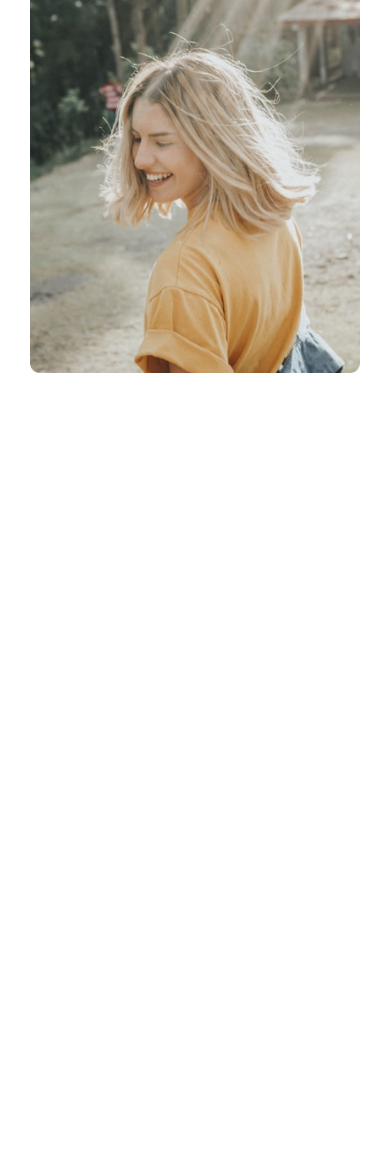
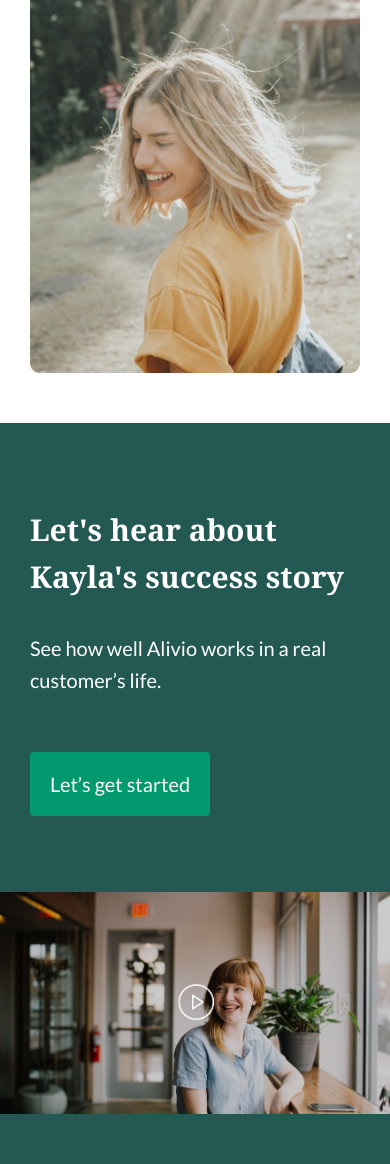
Before and after one commit to vsamura/Alivio, a plain HTML site: page index.html in a window 390 px wide. Shown: the part 3583-4747 px from the top of the page. Before the commit the page ends 4006 px from the top, so only its background shows below. Drawn offline with Linux system fonts and the light colour scheme.

Commit message:
add video section

```diff
--- a/index.html
+++ b/index.html
@@ -39,7 +39,8 @@
     </div>
     <div class="container">
       <h1 class="header-h1">Be aware, Manage well.</h1>
-      <p class="header-p">Everyone experiences stress in different ways. Let Alivio guide you, in a personalized journal experience, to overcome your stress.</p>
+      <p class="header-p">Everyone experiences stress in different ways. Let Alivio guide you, in a personalized journal
+        experience, to overcome your stress.</p>
       <a class="nav-btn start header-btn" href="#">Find Your Way</a>
     </div>
   </header>
@@ -50,7 +51,9 @@
         <h4 class="h4 works-h4">How it works</h4>
         <div class="works-box">
           <h2 class="h2 works-h2">Understand & Release the stress in 3 steps</h2>
-          <p class="text works-p">Alivio offers as many journals it takes, tackling different areas such as anxiety, overwhelmedness, sadness, or anger, and a variety of personal causes, to help you become aware of your emotions, and guide you in how to manage stress.</p>
+          <p class="text works-p">Alivio offers as many journals it takes, tackling different areas such as anxiety,
+            overwhelmedness, sadness, or anger, and a variety of personal causes, to help you become aware of your
+            emotions, and guide you in how to manage stress.</p>
         </div>
       </div>
       <div class="works-bot">
@@ -59,27 +62,45 @@
             <div class="box-item-header">01
               <h4 class="box-item-h4">Personalize</h4>
             </div>
-            <p class="box-item-p">Answer a quick survey about how you express yourself, what causes you stress, and what area would you like to work on. This way, we can fully personalize your journal!</p>
+            <p class="box-item-p">Answer a quick survey about how you express yourself, what causes you stress, and what
+              area would you like to work on. This way, we can fully personalize your journal!</p>
             <img class="box-item-img" src="img/Personalize.jpg" alt="foto">
           </div>
           <div class="box-item">
             <div class="box-item-header">02
               <h4 class="box-item-h4">Write & Understand</h4>
             </div>
-            <p class="box-item-p">Write, draw, reflect, understand. Alivio will guide you through the prompts and will help you manage your stress!</p>
+            <p class="box-item-p">Write, draw, reflect, understand. Alivio will guide you through the prompts and will
+              help you manage your stress!</p>
             <img class="box-item-img" src="img/Write.png" alt="foto">
           </div>
           <div class="box-item">
             <div class="box-item-header">03
               <h4 class="box-item-h4">Alivio!</h4>
             </div>
-            <p class="box-item-p">Now you are aware, and have a way to manage and overcome your own stress.br<br>What are you waiting for? Alivio today!</p>
+            <p class="box-item-p">Now you are aware, and have a way to manage and overcome your own stress.br<br>What
+              are you waiting for? Alivio today!</p>
             <img class="box-item-img" src="img/Alivio.jpg" alt="foto">
           </div>
         </div>
       </div>
     </div>
   </section>
+
+  <section class="video">
+    <div class="video-container">
+      <div class="video-content">
+        <h2 class="video-h2">Let's hear about Kayla's success story</h2>
+        <p class="video-p">See how well Alivio works in a real customer’s life. </p>
+        <a class="nav-btn start header-btn" href="#">Let’s get started</a>
+      </div>
+      <div class="video-box">
+        <a class="play-a" href="#"><img class="play-img" src="img/play-white.svg" alt="play"></a>
+      </div>
+    </div>
+    <a class="play-a-min" href="#"><img class="play-img" src="img/Video-buttom.jpg" alt="play"></a>
+  </section>
+
 </body>
 
 </html>
--- a/styles/styles.css
+++ b/styles/styles.css
@@ -218,7 +218,7 @@ body {
 }
 .box-item {
   max-width: 390px;
-  padding-top: 285px;
+  padding-top: 264px;
 }
 .box-item-header {
   font-family: var(--second-family);
@@ -256,6 +256,51 @@ body {
   padding-top: 55px;
 }
 
+/* video */
+.video {
+  background-color: #245852;
+}
+.video-container {
+  padding: 229px 206px 176px 207px;
+  display: flex;
+  justify-content: space-between;
+  column-gap: 30px;
+}
+.video-content {
+  max-width: 580px;
+}
+.video-h2 {
+  font-family: var(--second-family);
+  font-weight: 700;
+  font-size: 50px;
+  line-height: 157%;
+  color: #fff;
+  padding-bottom: 33px;
+  padding-top: 83px;
+}
+.video-p {
+  font-weight: 600;
+  font-size: 25px;
+  line-height: 157%;
+  color: #fff;
+  padding-bottom: 76px;
+}
+.video-box {
+  background-image: url(../img/Video_bg.jpg);
+  background-size: auto;
+  background-position: center;
+  width: 895px;
+  height: 516px;
+  border-radius: 30px;
+  display: flex;
+  justify-content: center;
+  align-items: center;
+}
+.play-a-min{
+  display: none;
+}
+
+
 @media screen and (max-width: 1900px) {
   .works .container {
     padding-left: 30px;
@@ -271,7 +316,7 @@ body {
 }
 @media screen and (max-width: 1720px) {
   .nav,
-  .header .container {
+  .header .container{
     padding: 30px;
   }
   .works-top {
@@ -280,6 +325,9 @@ body {
   }
   .works-box {
     column-gap: 30px;
+  }
+  .video-container{
+    padding: 129px 30px 96px 30px;
   }
 }
 @media screen and (max-width: 1439px) {
@@ -312,6 +360,14 @@ body {
   .works-box {
     flex-direction: column;
   }
+  .video-container{
+    padding-top: 0px;
+    flex-direction: column;
+    gap: 100px;
+  }
+  .video-box{
+    margin: 0 auto;
+  }
 }
 @media screen and (max-width: 1199px) {
   .nav-ul {
@@ -332,6 +388,10 @@ body {
   .header-h1 {
     padding-top: 60px;
   }
+  .video-box{
+    width: 650px;
+    height: 380px;
+  }
 }
 @media screen and (max-width: 920px) {
   .box-item-p {
@@ -349,6 +409,10 @@ body {
   .header-h1 {
     padding-top: 30px;
   }
+  .video-box{
+    width: 400px;
+    height: 240px;
+  }
 }
 @media screen and (max-width: 530px) {
   .btn-box {
@@ -361,7 +425,20 @@ body {
   .header-btn {
     padding: 20px 20px;
   }
-  .h2{
+  .h2,
+  .video-h2{
     font-size: 30px;
   }
+  .video-p{
+  font-weight: 400;
+  font-size: 20px;
+
+  }
+  .video-box{
+    display: none;
+  }
+  .play-a-min{
+    display: block;
+    padding-bottom: 50px;
+  }
 }
```
Also changed, not shown: img/Video-buttom.jpg (added), img/play-white.svg (added).
